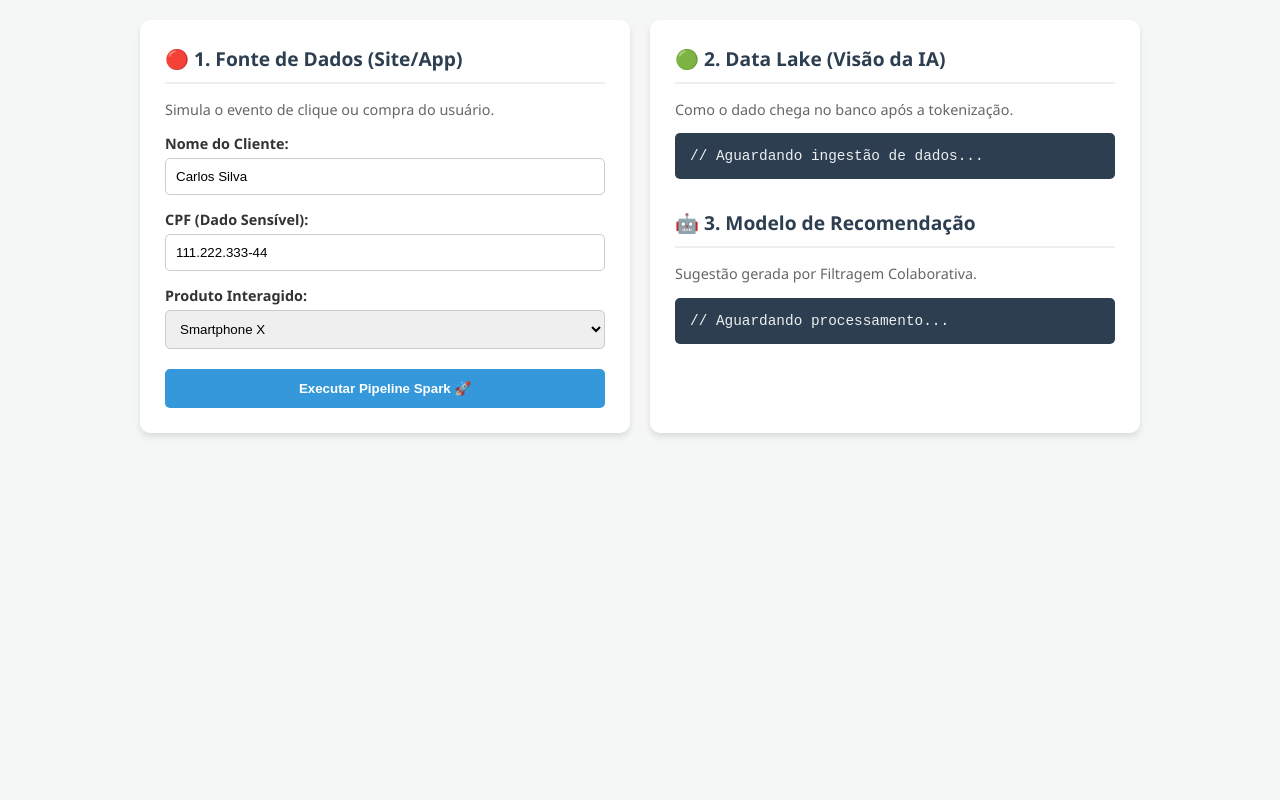
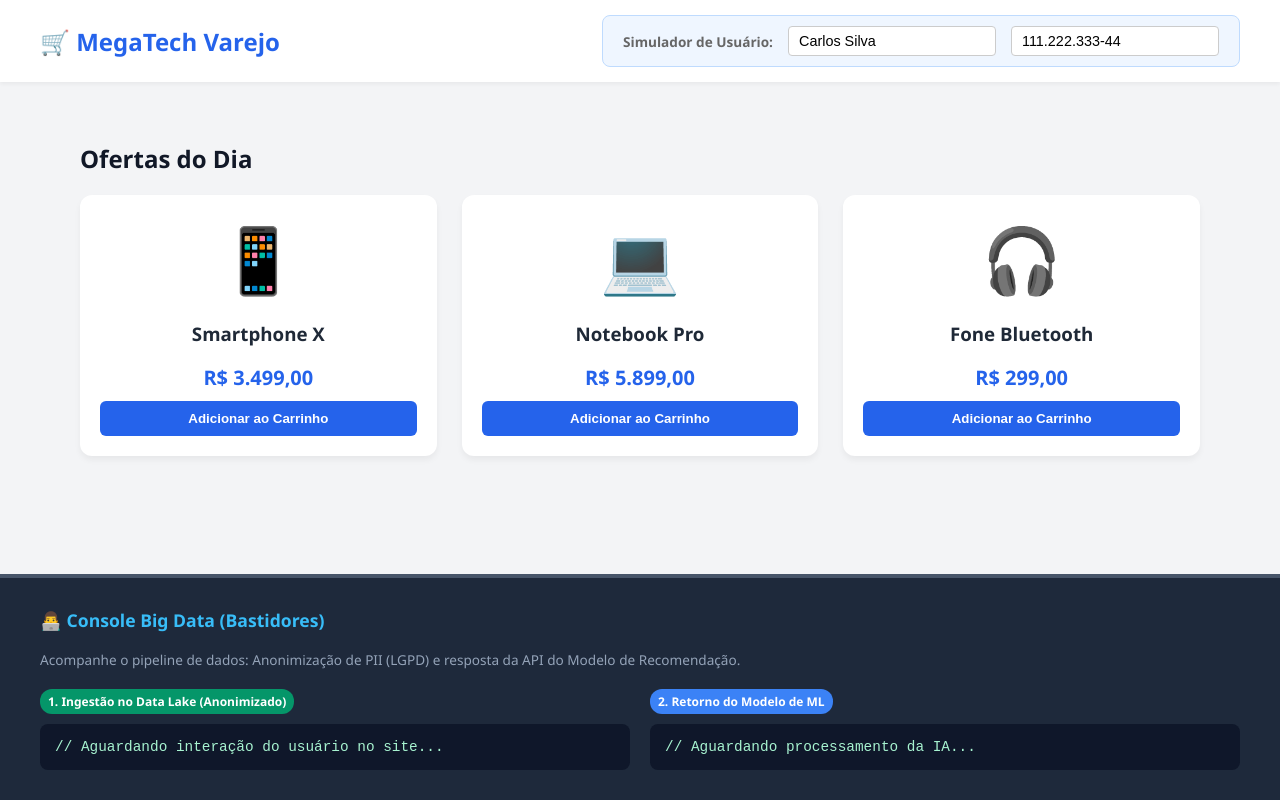
Before and after one commit to mellz980/demonstaracao_big, a plain HTML site: page index.html in a window 1280 px wide. Drawn offline with Linux system fonts and the light colour scheme.

Commit message:
Update index.html

```diff
--- a/index.html
+++ b/index.html
@@ -3,137 +3,307 @@
 <head>
     <meta charset="UTF-8">
     <meta name="viewport" content="width=device-width, initial-scale=1.0">
-    <title>Simulador Big Data: LGPD & Recomendação</title>
+    <title>MegaTech Varejo | Simulador de Recomendação & LGPD</title>
     <style>
+        :root {
+            --primary: #2563eb;
+            --secondary: #f59e0b;
+            --bg: #f3f4f6;
+            --text: #1f2937;
+            --console-bg: #1e293b;
+        }
+
         body {
-            font-family: 'Segoe UI', Tahoma, Geneva, Verdana, sans-serif;
-            background-color: #f4f7f6;
-            color: #333;
+            font-family: 'Segoe UI', system-ui, sans-serif;
+            background-color: var(--bg);
+            color: var(--text);
             margin: 0;
+            padding: 0;
+            display: flex;
+            flex-direction: column;
+            min-height: 100vh;
+        }
+
+        /* Header e Simulação de Login */
+        header {
+            background-color: white;
+            padding: 15px 40px;
+            box-shadow: 0 2px 4px rgba(0,0,0,0.05);
+            display: flex;
+            justify-content: space-between;
+            align-items: center;
+        }
+
+        .logo {
+            font-size: 1.5rem;
+            font-weight: bold;
+            color: var(--primary);
+        }
+
+        .user-simulation {
+            display: flex;
+            gap: 15px;
+            align-items: center;
+            background: #eff6ff;
+            padding: 10px 20px;
+            border-radius: 8px;
+            border: 1px solid #bfdbfe;
+        }
+
+        .user-simulation input {
+            padding: 6px 10px;
+            border: 1px solid #ccc;
+            border-radius: 4px;
+            font-size: 0.9rem;
+        }
+
+        /* Vitrine de Produtos */
+        main {
+            padding: 40px;
+            flex: 1;
+            max-width: 1200px;
+            margin: 0 auto;
+            width: 100%;
+            box-sizing: border-box;
+        }
+
+        .section-title {
+            font-size: 1.5rem;
+            margin-bottom: 20px;
+            color: #111827;
+        }
+
+        .product-grid {
+            display: grid;
+            grid-template-columns: repeat(auto-fit, minmax(250px, 1fr));
+            gap: 25px;
+        }
+
+        .product-card {
+            background: white;
             padding: 20px;
+            border-radius: 12px;
+            text-align: center;
+            box-shadow: 0 4px 6px rgba(0,0,0,0.05);
+            transition: transform 0.2s;
+        }
+
+        .product-card:hover {
+            transform: translateY(-5px);
+        }
+
+        .product-icon {
+            font-size: 4rem;
+            margin-bottom: 15px;
+        }
+
+        .product-price {
+            font-size: 1.25rem;
+            font-weight: bold;
+            color: var(--primary);
+            margin: 10px 0;
+        }
+
+        button {
+            background-color: var(--primary);
+            color: white;
+            border: none;
+            padding: 10px 20px;
+            border-radius: 6px;
+            font-weight: bold;
+            cursor: pointer;
+            width: 100%;
+            transition: 0.3s;
+        }
+
+        button:hover { background-color: #1d4ed8; }
+
+        /* Área de Recomendação do Cliente */
+        #front-recommendation {
+            margin-top: 40px;
+            display: none;
+            background: linear-gradient(to right, #fffbeb, #fef3c7);
+            padding: 20px;
+            border-radius: 12px;
+            border-left: 5px solid var(--secondary);
+        }
+
+        /* Console do Desenvolvedor (Back-end) */
+        .dev-panel {
+            background-color: var(--console-bg);
+            color: #e2e8f0;
+            padding: 30px 40px;
+            border-top: 4px solid #475569;
+        }
+
+        .dev-panel h3 {
+            margin-top: 0;
+            color: #38bdf8;
+            font-size: 1.1rem;
             display: flex;
-            justify-content: center;
+            align-items: center;
+            gap: 10px;
         }
-        .dashboard {
+
+        .console-grid {
             display: grid;
             grid-template-columns: 1fr 1fr;
             gap: 20px;
-            max-width: 1000px;
-            width: 100%;
         }
-        .card {
-            background: white;
-            padding: 25px;
-            border-radius: 10px;
-            box-shadow: 0 4px 6px rgba(0,0,0,0.1);
+
+        pre {
+            background-color: #0f172a;
+            padding: 15px;
+            border-radius: 8px;
+            overflow-x: auto;
+            font-family: 'Courier New', Courier, monospace;
+            font-size: 0.9rem;
+            color: #a7f3d0;
+            margin: 0;
         }
-        h2 { margin-top: 0; color: #2c3e50; font-size: 1.2rem; border-bottom: 2px solid #eee; padding-bottom: 10px; }
-        label { display: block; margin-top: 15px; font-weight: bold; font-size: 0.9rem;}
-        input, select {
-            width: 100%; padding: 10px; margin-top: 5px;
-            border: 1px solid #ccc; border-radius: 5px; box-sizing: border-box;
+
+        .status-badge {
+            display: inline-block;
+            padding: 4px 8px;
+            border-radius: 12px;
+            font-size: 0.75rem;
+            font-weight: bold;
+            margin-bottom: 10px;
+            background-color: #059669;
+            color: white;
         }
-        button {
-            margin-top: 20px; width: 100%; padding: 12px;
-            background-color: #3498db; color: white; border: none;
-            border-radius: 5px; font-weight: bold; cursor: pointer; transition: 0.3s;
-        }
-        button:hover { background-color: #2980b9; }
-        pre {
-            background-color: #2c3e50; color: #ecf0f1; padding: 15px;
-            border-radius: 5px; overflow-x: auto; font-size: 0.9rem;
-        }
-        .status { display: inline-block; padding: 5px 10px; border-radius: 15px; font-size: 0.8rem; font-weight: bold; }
-        .red { background-color: #ffcccc; color: #cc0000; }
-        .green { background-color: #ccffcc; color: #006600; }
     </style>
 </head>
 <body>
 
-    <div class="dashboard">
-        <div class="card">
-            <h2>🔴 1. Fonte de Dados (Site/App)</h2>
-            <p style="font-size: 0.9rem; color: #666;">Simula o evento de clique ou compra do usuário.</p>
+    <header>
+        <div class="logo">🛒 MegaTech Varejo</div>
+        <div class="user-simulation">
+            <span style="font-size: 0.85rem; color: #666;"><strong>Simulador de Usuário:</strong></span>
+            <input type="text" id="nome" value="Carlos Silva" placeholder="Nome Completo">
+            <input type="text" id="cpf" value="111.222.333-44" placeholder="CPF">
+        </div>
+    </header>
 
-            <label for="nome">Nome do Cliente:</label>
-            <input type="text" id="nome" value="Carlos Silva" placeholder="Ex: Maria Souza">
+    <main>
+        <h2 class="section-title">Ofertas do Dia</h2>
 
-            <label for="cpf">CPF (Dado Sensível):</label>
-            <input type="text" id="cpf" value="111.222.333-44" placeholder="Ex: 000.000.000-00">
+        <div class="product-grid">
+            <div class="product-card">
+                <div class="product-icon">📱</div>
+                <h3>Smartphone X</h3>
+                <p class="product-price">R$ 3.499,00</p>
+                <button onclick="registrarInteracao('Smartphone X')">Adicionar ao Carrinho</button>
+            </div>
 
-            <label for="produto">Produto Interagido:</label>
-            <select id="produto">
-                <option value="Smartphone X">Smartphone X</option>
-                <option value="Notebook Pro">Notebook Pro</option>
-                <option value="Fone Bluetooth">Fone Bluetooth</option>
-            </select>
+            <div class="product-card">
+                <div class="product-icon">💻</div>
+                <h3>Notebook Pro</h3>
+                <p class="product-price">R$ 5.899,00</p>
+                <button onclick="registrarInteracao('Notebook Pro')">Adicionar ao Carrinho</button>
+            </div>
 
-            <button onclick="processarPipeline()">Executar Pipeline Spark 🚀</button>
+            <div class="product-card">
+                <div class="product-icon">🎧</div>
+                <h3>Fone Bluetooth</h3>
+                <p class="product-price">R$ 299,00</p>
+                <button onclick="registrarInteracao('Fone Bluetooth')">Adicionar ao Carrinho</button>
+            </div>
         </div>
 
-        <div class="card">
-            <h2>🟢 2. Data Lake (Visão da IA)</h2>
-            <p style="font-size: 0.9rem; color: #666;">Como o dado chega no banco após a tokenização.</p>
+        <div id="front-recommendation">
+            <h2 class="section-title" style="margin-top: 0; font-size: 1.3rem;">🔥 Pessoas como você também compraram:</h2>
+            <div id="recomendacao-texto" style="font-size: 1.1rem; color: #b45309; font-weight: 500;">
+                </div>
+        </div>
+    </main>
 
-            <div id="saidaDataLake">
-                <pre>// Aguardando ingestão de dados...</pre>
+    <div class="dev-panel">
+        <h3>👨‍💻 Console Big Data (Bastidores)</h3>
+        <p style="font-size: 0.85rem; color: #94a3b8; margin-bottom: 20px;">
+            Acompanhe o pipeline de dados: Anonimização de PII (LGPD) e resposta da API do Modelo de Recomendação.
+        </p>
+
+        <div class="console-grid">
+            <div>
+                <span class="status-badge">1. Ingestão no Data Lake (Anonimizado)</span>
+                <div id="saidaDataLake">
+                    <pre>// Aguardando interação do usuário no site...</pre>
+                </div>
             </div>
 
-            <h2 style="margin-top: 30px;">🤖 3. Modelo de Recomendação</h2>
-            <p style="font-size: 0.9rem; color: #666;">Sugestão gerada por Filtragem Colaborativa.</p>
-
-            <div id="saidaRecomendacao">
-                <pre>// Aguardando processamento...</pre>
+            <div>
+                <span class="status-badge" style="background-color: #3b82f6;">2. Retorno do Modelo de ML</span>
+                <div id="saidaRecomendacao">
+                    <pre>// Aguardando processamento da IA...</pre>
+                </div>
             </div>
         </div>
     </div>
 
     <script>
-        // Simula a função UDF do PySpark usando uma versão simplificada em JavaScript
+        // Função para gerar o Hash (Simula o mascaramento do CPF para LGPD)
         function simularHashSeguro(texto) {
-            // Em produção, usaríamos SHA-256. Aqui usamos Base64 embaralhado para simulação visual.
-            return "TKN-" + btoa(texto).substring(0, 10).toUpperCase() + Math.floor(Math.random() * 99);
+            return "USR-TKN-" + btoa(texto).substring(0, 8).toUpperCase() + Math.floor(Math.random() * 999);
         }
 
-        function processarPipeline() {
-            // 1. Coleta os dados brutos do formulário
+        // Função principal disparada pelo clique na loja
+        function registrarInteracao(produto) {
             const nome = document.getElementById('nome').value;
             const cpf = document.getElementById('cpf').value;
-            const produto = document.getElementById('produto').value;
 
             if(!cpf || !nome) {
-                alert("Preencha o nome e o CPF para testar o simulador.");
+                alert("Por favor, preencha os dados de simulação de usuário no topo da página.");
                 return;
             }
 
-            // 2. Transforma (Tokenização LGPD)
+            // --- 1. PIPELINE DE DADOS (Tokenização LGPD) ---
             const tokenAnonimo = simularHashSeguro(cpf);
 
             const dadoSeguro = {
                 "id_cliente_anonimo": tokenAnonimo,
-                "produto_interagido": produto,
+                "evento": "add_to_cart",
+                "produto_id": produto,
                 "timestamp": new Date().toISOString()
             };
 
-            // Exibe no Data Lake (JSON limpo)
+            // Exibe log no Data Lake (Console de baixo)
             document.getElementById('saidaDataLake').innerHTML = `
-                <span class="status green">Dado Seguro (LGPD OK)</span>
                 <pre>${JSON.stringify(dadoSeguro, null, 2)}</pre>
             `;
 
-            // 3. Simula a lógica de recomendação (ALS) baseada no produto
+            // --- 2. MODELO DE RECOMENDAÇÃO (Regras de Associação simples) ---
             let recomendacao = "";
-            if(produto === "Smartphone X") recomendacao = "Capinha Anti-Impacto e Película de Vidro";
-            if(produto === "Notebook Pro") recomendacao = "Mouse Sem Fio e Mochila para Notebook";
-            if(produto === "Fone Bluetooth") recomendacao = "Case de Proteção para Fone";
+            let iconeRecomendacao = "";
 
-            // Exibe a recomendação gerada
+            if(produto === "Smartphone X") {
+                recomendacao = "Capinha Anti-Impacto e Película de Vidro";
+                iconeRecomendacao = "🛡️";
+            }
+            if(produto === "Notebook Pro") {
+                recomendacao = "Mouse Sem Fio e Mochila Premium";
+                iconeRecomendacao = "🖱️";
+            }
+            if(produto === "Fone Bluetooth") {
+                recomendacao = "Case de Proteção para Fones";
+                iconeRecomendacao = "🧳";
+            }
+
+            // --- 3. ATUALIZA A INTERFACE (Simulando latência de rede/processamento) ---
+            document.getElementById('saidaRecomendacao').innerHTML = `<pre>// Processando matriz de recomendação...</pre>`;
+            document.getElementById('front-recommendation').style.display = 'none';
+
             setTimeout(() => {
+                // Atualiza o Log do desenvolvedor
                 document.getElementById('saidaRecomendacao').innerHTML = `
-                    <span class="status green">Sucesso</span>
-                    <pre>Usuário [${tokenAnonimo}] também se interessou por:\n-> ${recomendacao}</pre>
+                    <pre>{\n  "status": 200,\n  "target_user": "${tokenAnonimo}",\n  "recommended_items": [\n    "${recomendacao}"\n  ]\n}</pre>
                 `;
-            }, 800); // Pequeno atraso para simular o tempo de processamento
+
+                // Atualiza a vitrine da loja para o cliente
+                document.getElementById('recomendacao-texto').innerHTML = `${iconeRecomendacao} ${recomendacao} <br><button style="margin-top: 15px; width: auto; background-color: var(--secondary); color: #000;">Adicionar Recomendação ao Carrinho</button>`;
+                document.getElementById('front-recommendation').style.display = 'block';
+
+            }, 800); // 800ms de delay artificial para dar efeito de processamento
         }
     </script>
 </body>
```
